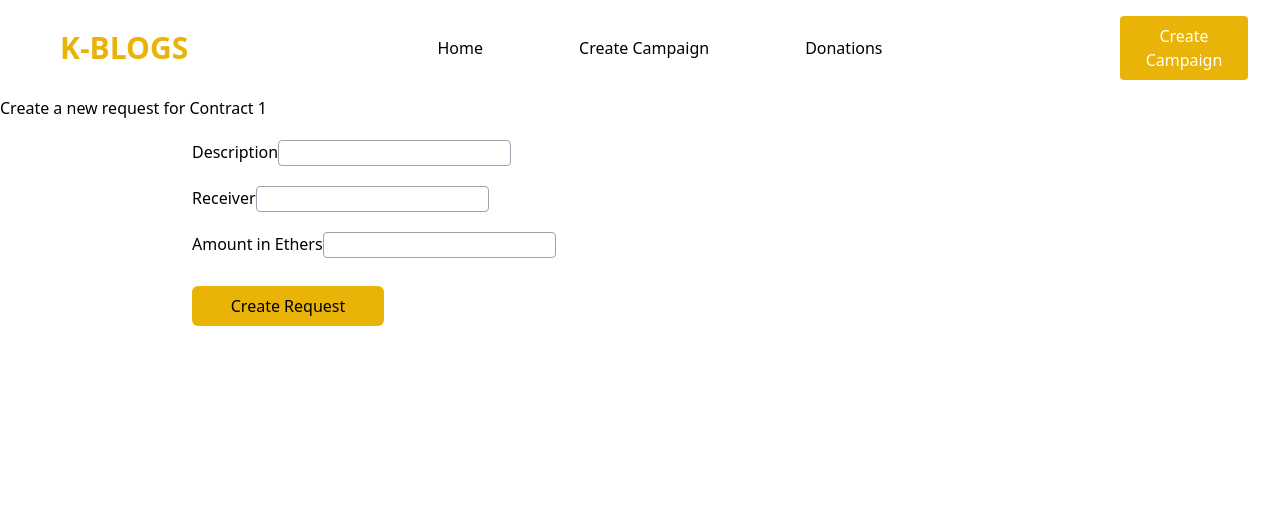
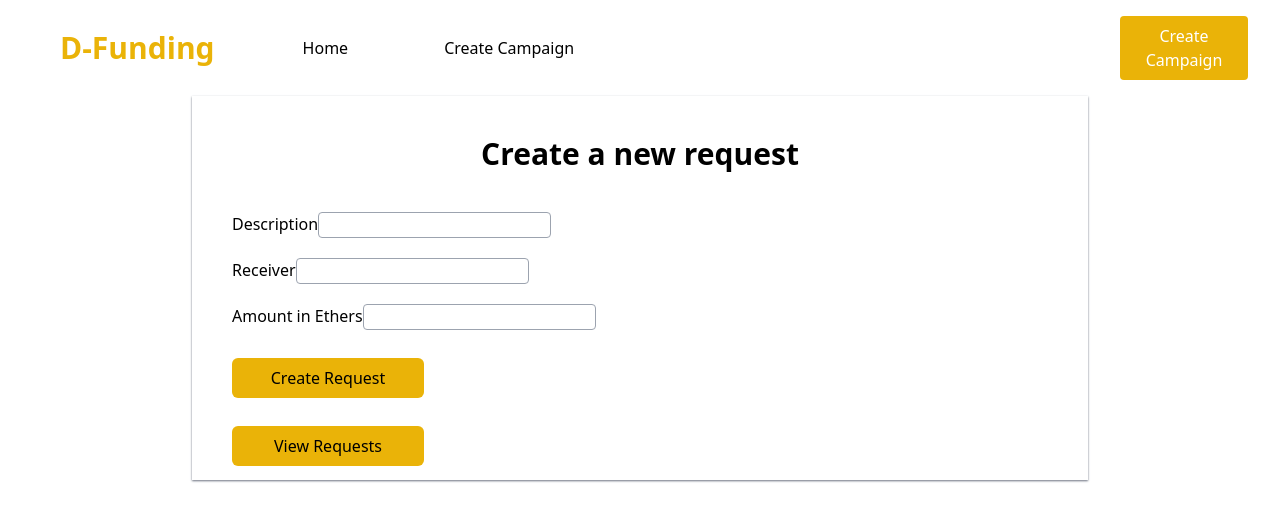
Before and after one commit to smrkarkii/d-CrowdFunding, a Next.js app in the folder frontend/: page /campaigns/1/requests/new in a window 1280 px wide. Shown: the top 520 px of the page. Built offline with nearby package versions, Linux system fonts and the light colour scheme; what web3 would draw is missing.

Commit message:
Completed upto creating and viewing requests

```diff
--- a/frontend/app/campaigns/[address]/requests/new/page.jsx
+++ b/frontend/app/campaigns/[address]/requests/new/page.jsx
@@ -5,8 +5,14 @@ import Campaign from "../../../../../Campaign";
 import Layout from "../../../../../components/Layout";
 import Link from "next/link";
 import web3 from "../../../../../web3";
+import SpinningCircles from "react-loading-icons/dist/esm/components/spinning-circles";
+
+// import { useRouter } from "next/router";
 
 const page = ({ params }) => {
+  // const router = useRouter();
+  const [isComplete, setComplete] = useState(true);
+
   const contractAddress = params.address;
   const [description, setDescription] = useState("");
   const [amount, setamount] = useState("");
@@ -28,6 +34,7 @@ const page = ({ params }) => {
   const submitForm = async (event) => {
     event.preventDefault();
     try {
+      setComplete(false);
       const campaign = Campaign(contractAddress);
       const accounts = await web3.eth.getAccounts();
       await campaign.methods
@@ -39,20 +46,31 @@ const page = ({ params }) => {
         .send({
           from: accounts[0],
         });
+
       setMessage("Request created");
       clearStatusMessage();
+      setDescription("");
+      setreceipent("");
+      setamount("");
+      setComplete(true);
+
+      // router.push(`/campaigns/${contractAddress}/requests`);
     } catch (e) {
       console.log(e);
       setError(e.message);
       clearErrorMessage();
+      setComplete(true);
     }
   };
 
   return (
     <div className=" ">
       <Layout />
-      <h1>Create a new request for Contract {contractAddress}</h1>
-      <div className="w-[70%] mx-auto">
+
+      <div className="w-[70%] h-96 mx-auto shadow-sm shadow-gray-500 p-10">
+        <h1 className="text-center mb-5 font-bold text-3xl">
+          Create a new request
+        </h1>
         {errorMessage && (
           <p className="text-white bg-red-500 absolute right-0 top-4 w-96 p-2">
             {errorMessage}
@@ -98,6 +116,16 @@ const page = ({ params }) => {
             <button className="mt-2 w-48 h-10 bg-yellow-500 rounded-md  ">
               Create Request
             </button>
+            <Link href={`/campaigns/${contractAddress}/requests/`}>
+              <button className="mt-2 w-48 h-10 bg-yellow-500 rounded-md  ">
+                View Requests
+              </button>
+            </Link>
+            {!isComplete ? (
+              <SpinningCircles fill="black" className="w-10 h-10 inline pl-3" />
+            ) : (
+              ""
+            )}
           </div>
         </form>
       </div>
--- a/frontend/app/campaigns/[address]/requests/page.jsx
+++ b/frontend/app/campaigns/[address]/requests/page.jsx
@@ -4,51 +4,102 @@ import React, { useEffect, useState } from "react";
 import Campaign from "../../../../Campaign";
 import Link from "next/link";
 import Layout from "../../../../components/Layout";
-const page = ({ params }) => {
-  //   const [requests, setRequests] = useState({
-  //     receiver: "",
-  //     approvalsCount: "",
-  //     amount: "",
-  //     description: "",
-  //     isApproved: "",
-  //     approvals: "",
-  //   });
+
+const Page = ({ params }) => {
   const [requests, setRequests] = useState([]);
   const contractAddress = params.address;
+  const [approverCount, setApproverCount] = useState();
 
   useEffect(() => {
-    async function fetchRequests() {
+    console.log("Contract Address: ", contractAddress);
+
+    const fetchRequests = async () => {
       try {
         const campaign = Campaign(contractAddress);
-        const temp = await campaign.methods.requests().call();
-        setRequests(temp);
-        console.log("temp", temp);
-        setRequests(temp);
+        console.log("Campaign Instance: ", campaign);
+
+        const requestCount = await campaign.methods.getRequestsCount().call();
+        console.log("Request count: ", requestCount);
+
+        const tempRequests = [];
+        for (let i = 0; i < requestCount; i++) {
+          try {
+            const request = await campaign.methods.requests(i).call();
+            console.log(`Request ${i}: `, request);
+            let temp = await campaign.methods.approversCount().call();
+            console.log("approve cont", temp);
+            setApproverCount(Number(temp));
+            tempRequests.push(request);
           } catch (e) {
-        console.log(e);
+            console.error(`Error fetching request ${i}: `, e);
           }
         }
+        setRequests(tempRequests);
+        console.log("Fetched Requests: ", tempRequests);
+      } catch (e) {
+        console.error("Error fetching requests: ", e);
+      }
+    };
+
     fetchRequests();
-  }, [contractAddress]);
+  }, []);
 
   return (
     <div>
-      <Layout />
-      <div className="grid  grid-cols-2">
+      <Layout>
+        <div className="grid grid-cols-2">
           <div>
-          <h4>Requests of Contract {contractAddress}</h4>
+            <h4 className="text-xl ml-5 font-bold">
+              Requests of Contract {contractAddress}
+            </h4>
           </div>
-
+          {/* {requests.map((request, index) => (
+            <div key={index}>
+              <p>{request.description}</p>
+            </div>
+          ))} */}
           <div>
             <Link href={`/campaigns/${contractAddress}/requests/new`}>
-            <button className="w-48 h-10 bg-yellow-500 rounded-md absolute right-10 ">
+              <button className="w-48 h-10 bg-yellow-500 rounded-md absolute right-10">
                 Add Request
               </button>
             </Link>
           </div>
         </div>
+        <div>
+          <table className="mt-10 w-[70%] mx-auto">
+            <tr className="border border-black">
+              <th className="border border-black">Request I.D </th>
+              <th className="border border-black">Receiver</th>
+              <th className="border border-black">Description</th>
+              <th className="border border-black">Amount in Ethers</th>
+              <th className="border border-black">Approval Count</th>
+              <th className="border border-black">Approved ?</th>
+            </tr>
+
+            {requests.map((request, index) => (
+              <tr className="border border-black">
+                <td className="border border-black">{index}</td>
+                <td className="border border-black">{request.receiver}</td>
+                <td className="border border-black" py-5 my-5>
+                  {request.description}
+                </td>
+                <td className="border border-black" py-5 my-5>
+                  {Number(request.amount) / 10 ** 18}
+                </td>
+                <td className="border border-black" py-5 my-5>
+                  {Number(request.approvalCount)}/{approverCount}
+                </td>
+                <td className="border border-black" py-5 my-5>
+                  {request.isapproved ? "Yes" : "No"}
+                </td>
+              </tr>
+            ))}
+          </table>
+        </div>
+      </Layout>
     </div>
   );
 };
 
-export default page;
+export default Page;
--- a/frontend/app/page.jsx
+++ b/frontend/app/page.jsx
@@ -41,11 +41,11 @@ const Page = () => {
           </ul>
         </div>
         <div>
-          <Link href="/campaigns/create">
+          {/* <Link href="/campaigns/create">
             <button className="w-48 h-10 bg-yellow-500 rounded-md absolute right-10 ">
               Create Campaign
             </button>
-          </Link>
+          </Link> */}
         </div>
       </div>
     </Layout>
--- a/frontend/components/Navbar/page.jsx
+++ b/frontend/components/Navbar/page.jsx
@@ -13,8 +13,12 @@ const Navbar = () => {
   return (
     <>
       <div className=" flex max-w-[1240px] mx-auto items-center h-24 pl-10">
-        <h1 className="text-3xl font-bold text-yellow-500 fixed">K-BLOGS</h1>
-        <ul className=" hidden md:flex mx-auto space-evenly">
+        <Link href={`/`}>
+          <h1 className="text-3xl font-bold text-yellow-500 pt-[-5px]">
+            D-Funding
+          </h1>
+        </Link>{" "}
+        <ul className=" hidden md:flex pl-10 space-evenly">
           {/* <li className="p-12">Discover</li> */}
           {/* <li className="p-12">Home</li> */}
           <Link href="/">
@@ -23,7 +27,7 @@ const Navbar = () => {
           <Link href="/campaigns/create">
             <li className="p-12">Create Campaign</li>{" "}
           </Link>
-          <li className="p-12">Donations</li>
+          {/* <li className="p-12">Donations</li> */}
         </ul>
         <div className="fixed right-2 md:hidden" onClick={handleNav}>
           {!nav ? <AiOutlineClose /> : <AiOutlineMenu />}
```
Lines whose indentation alone changed are shown as unchanged.
